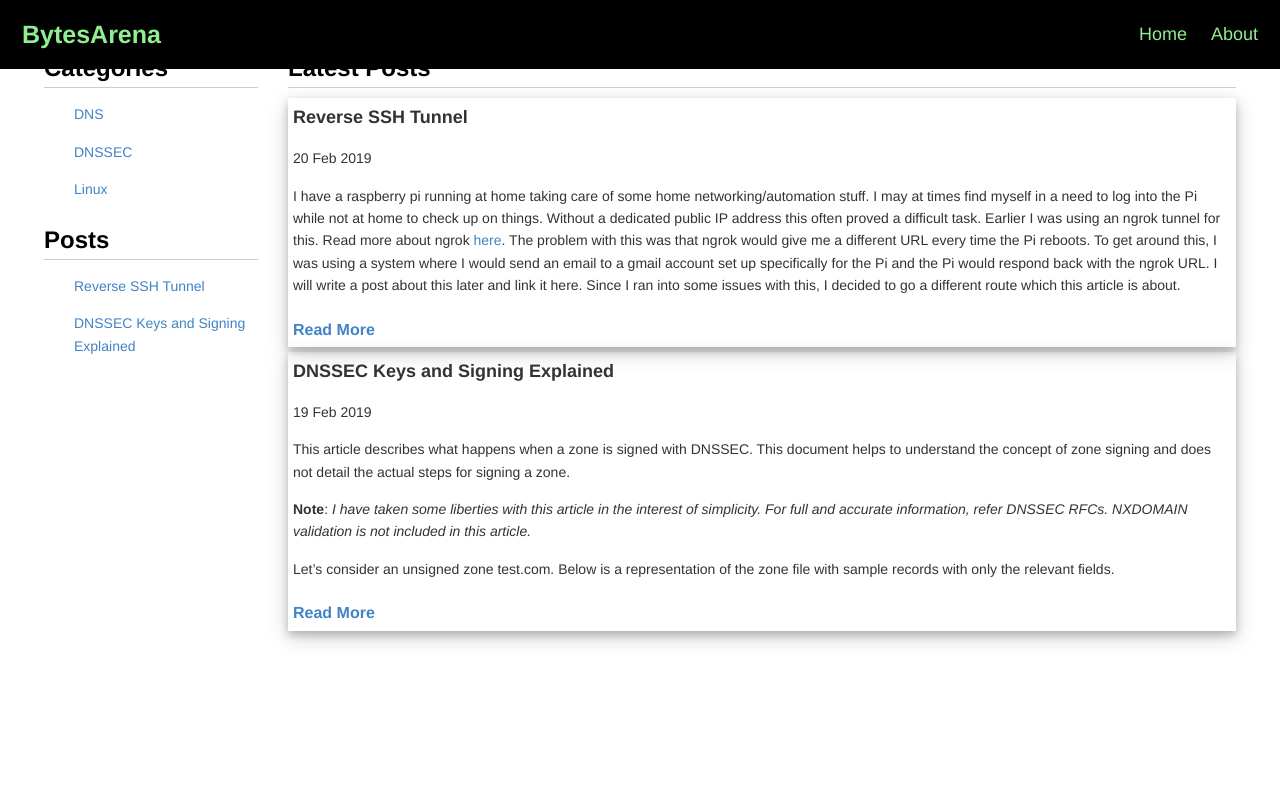
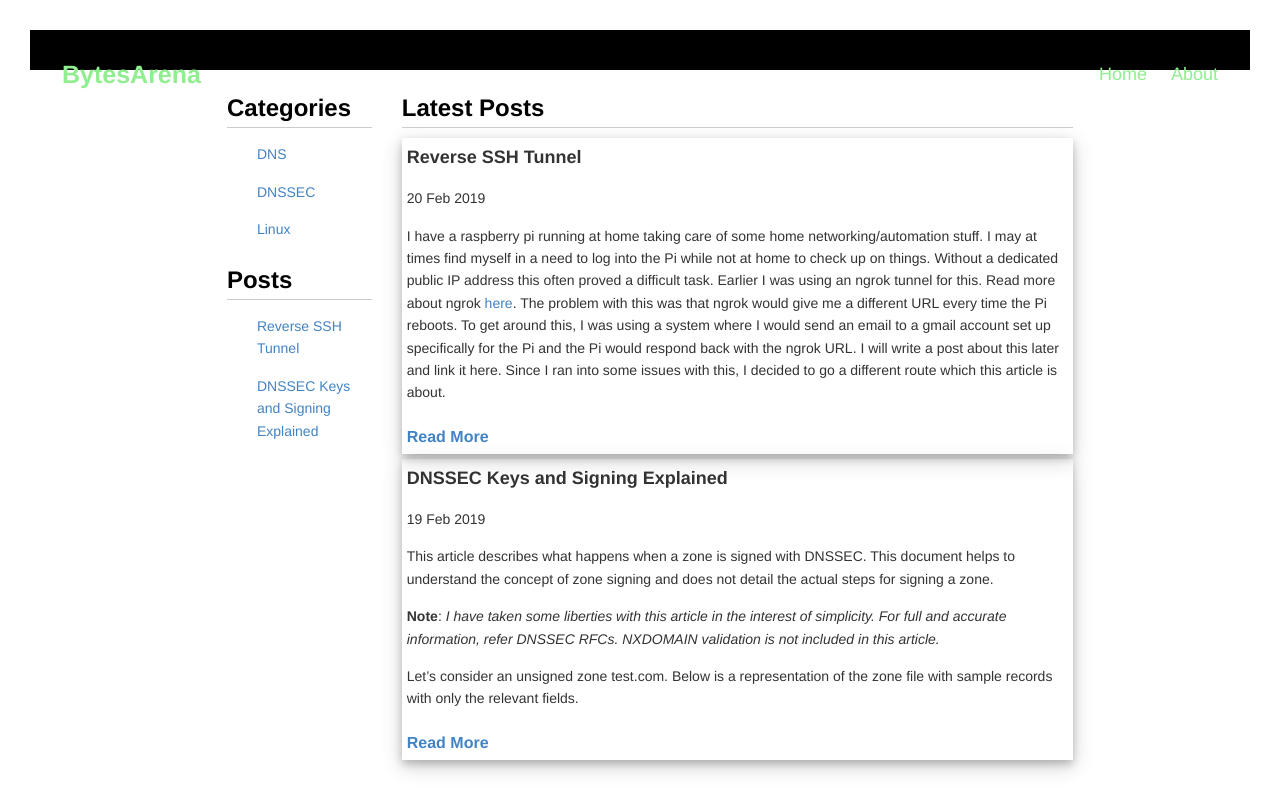
Before and after one commit to bytesarena/bytesarena.github.io, a Jekyll site: the page built from index.html, in a window 1280 px wide. Shown: the top 812 px of the page. Built offline with Jekyll 4.4.1, drawn with Linux system fonts in a browser that asks for light colours.

Commit message:
Too lazy to type a real commit message

```diff
--- a/assets/css/style.css
+++ b/assets/css/style.css
@@ -94,11 +94,17 @@
   width: 100%;
   margin: 0 auto;
   background-color: black;
-  top: 0;
-  position: fixed;
   padding: 10px;
 }
 
+@media screen and (min-width: 800px;) {
+
+.header {
+  top: 0;
+  position: fixed;
+
+}
+}
 
 .header a {
   float: left;
@@ -131,7 +137,4 @@
   .header-right {
     float: none;
   }
-  .content {
-  margin-top: 40%;
 }
-}
```
Also changed, not shown: 1 other file.
